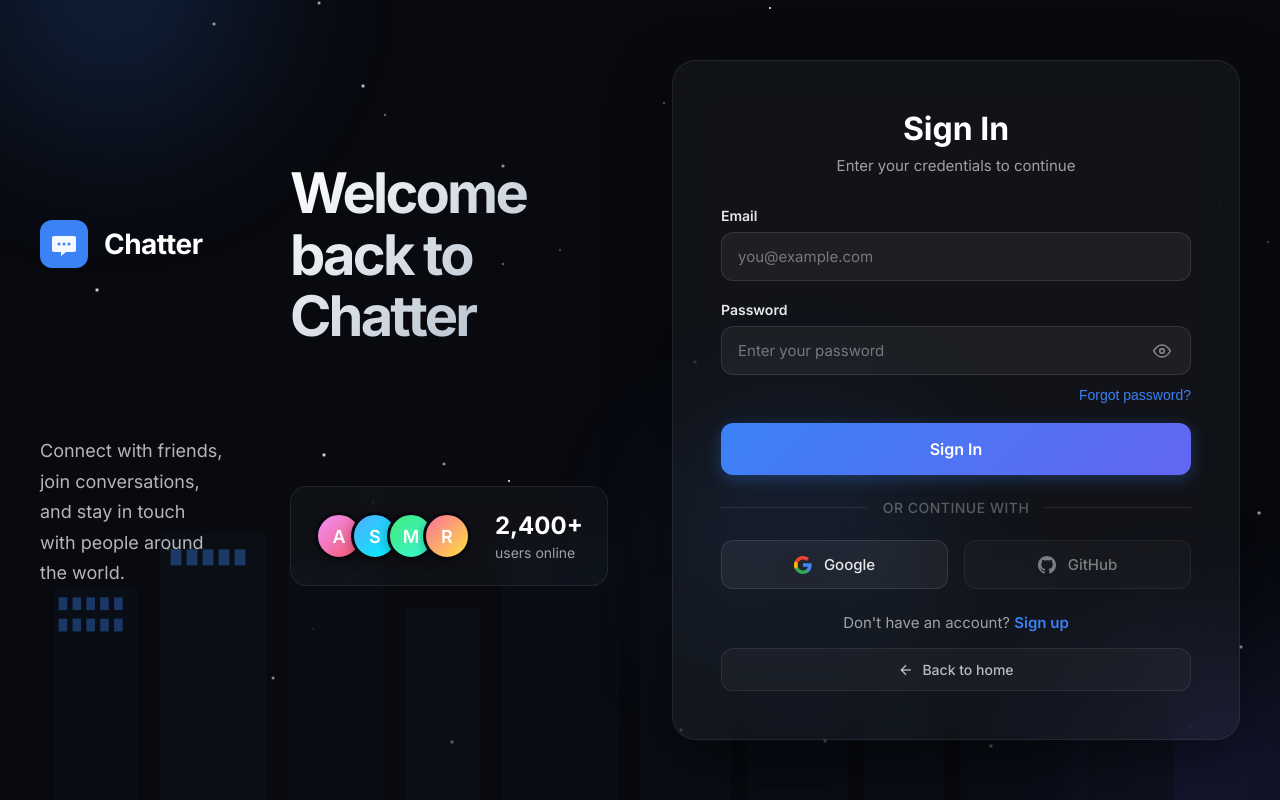
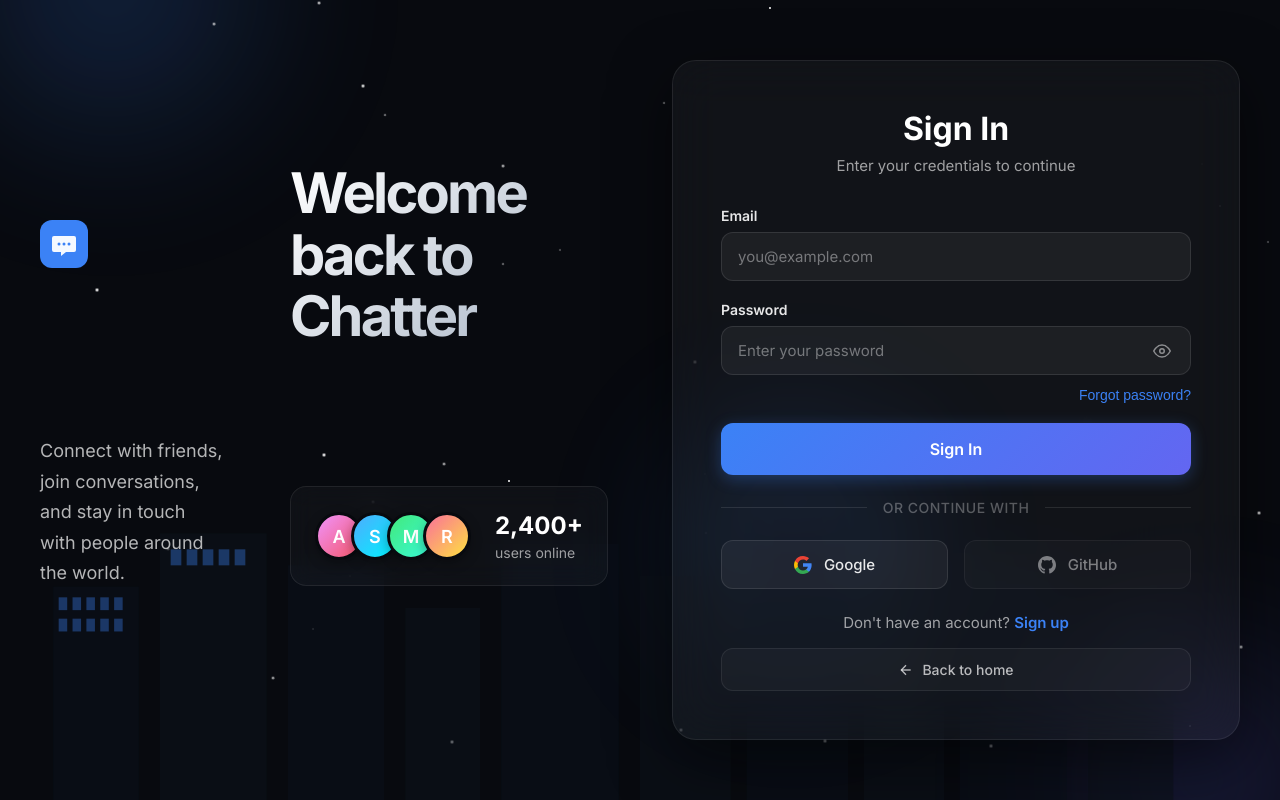
Before and after one commit to sakshampokharel01-beep/Chatter, a React (Vite) app: page / in a window 1280 px wide. Both pictures are taken after a click on the button "Get Started". Built offline with nearby package versions, Linux system fonts and the light colour scheme; no server answers; a web font is replaced by a local one.

Commit message:
Remove Chatter text from logo section in login page

```diff
--- a/src/components/AuthScreenNew.jsx
+++ b/src/components/AuthScreenNew.jsx
@@ -137,7 +137,6 @@
                 <circle cx="24" cy="24" r="1.5" fill="#3b82f6"/>
                 <circle cx="29" cy="24" r="1.5" fill="#3b82f6"/>
               </svg>
-              <span className="logo-text">Chatter</span>
             </div>
 
             <h1 className="hero-title">Welcome back to Chatter</h1>
```
